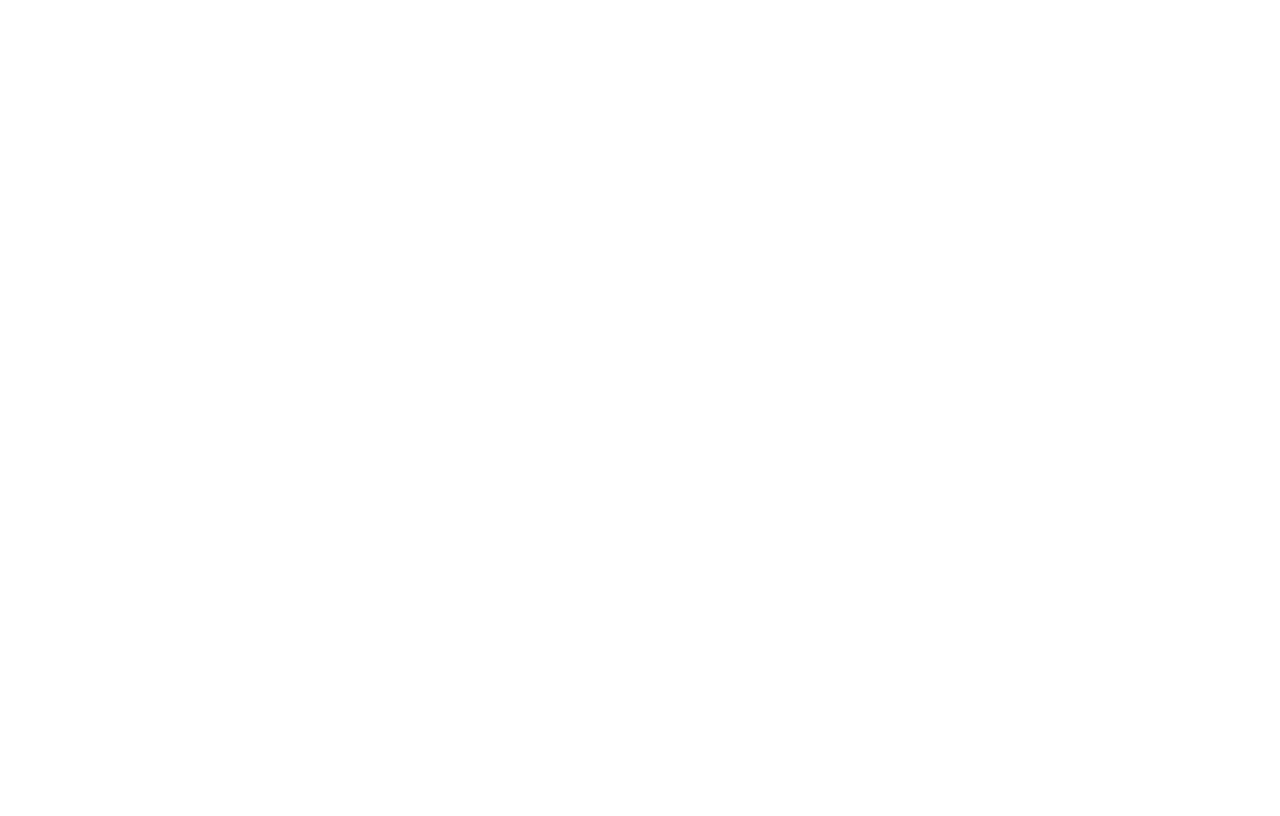
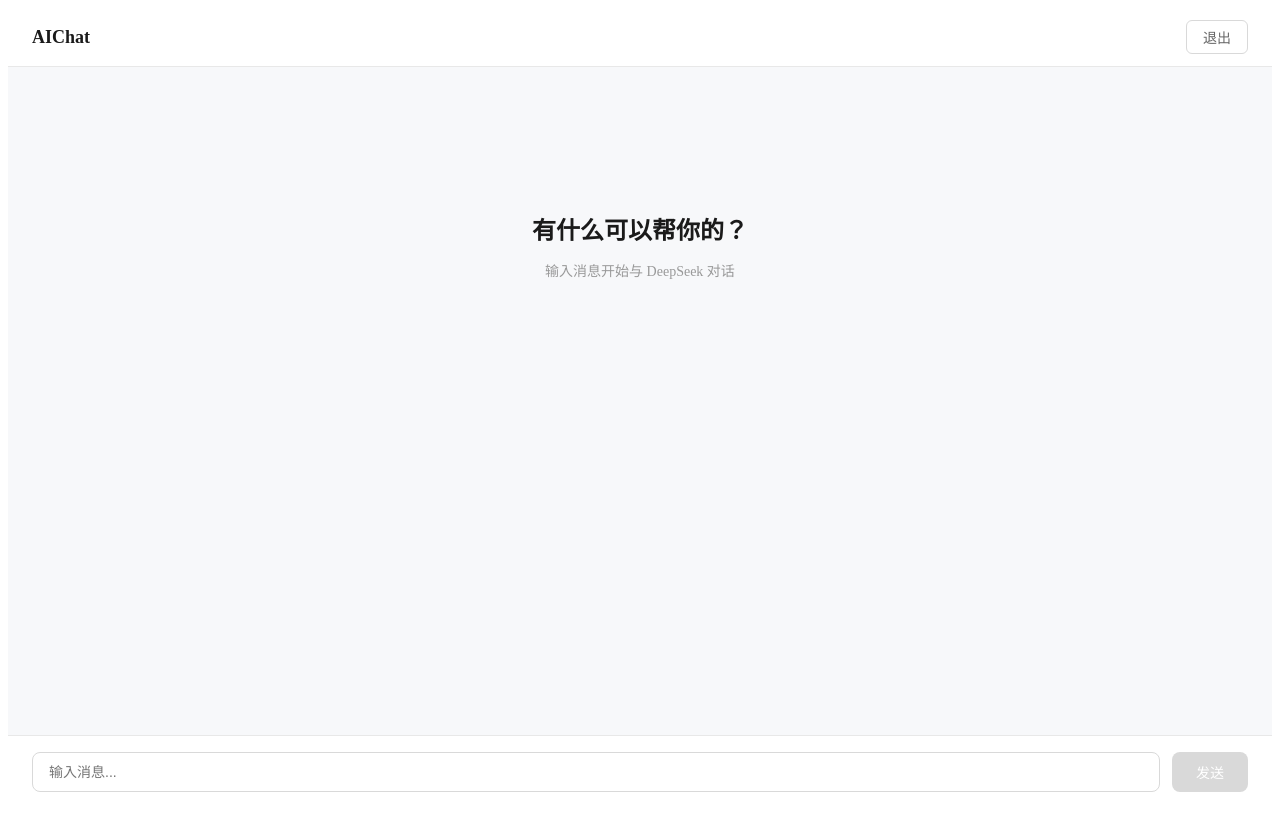
Before and after one commit to SeaExculbur/AIChat, a Vue app in the folder frontend/: page /chat in a window 1280 px wide. Built offline with nearby package versions, Linux system fonts and the light colour scheme.

Commit message:
feat: Chat 页消息气泡界面与发送逻辑，SSE 待接

```diff
--- a/frontend/src/views/Chat.vue
+++ b/frontend/src/views/Chat.vue
@@ -1,6 +1,266 @@
 <script setup>
+import { ref, nextTick } from 'vue'
+import { useRouter } from 'vue-router'
+
+const router = useRouter()
+
+// 消息列表——每条 { role: 'user'|'assistant', content: '...' }
+const messages = ref([])
+
+// 输入框内容
+const inputText = ref('')
+
+// 是否正在等待 AI 回复
+const isWaiting = ref(false)
+
+// 消息列表的 DOM 引用——用于自动滚到底部
+const messageBox = ref(null)
+
+// 滚到消息列表最底部
+const scrollToBottom = async () => {
+  await nextTick()
+  if (messageBox.value) {
+    messageBox.value.scrollTop = messageBox.value.scrollHeight
+  }
+}
+
+// 发送消息
+const sendMessage = async () => {
+  const text = inputText.value.trim()
+  if (!text || isWaiting.value) return
+
+  // ① 用户消息上屏
+  messages.value.push({ role: 'user', content: text })
+  inputText.value = ''
+  await scrollToBottom()
+
+  // ② 发请求、收流——下一阶段实现
+  // 现在先用假数据占位
+  isWaiting.value = true
+  // TODO: fetch SSE 流式通信
+}
 </script>
 
 <template>
+  <div class="chat-page">
 
+    <!-- ======== 顶部导航栏 ======== -->
+    <header class="topbar">
+      <span class="logo">AIChat</span>
+      <button class="logout-btn" @click="router.replace('/login')">退出</button>
+    </header>
+
+    <!-- ======== 消息列表 ======== -->
+    <div class="message-box" ref="messageBox">
+      <!-- 空状态提示 -->
+      <div v-if="messages.length === 0" class="empty-hint">
+        <h2>有什么可以帮你的？</h2>
+        <p>输入消息开始与 DeepSeek 对话</p>
+      </div>
+
+      <!-- 消息气泡 -->
+      <div
+        v-for="(msg, index) in messages"
+        :key="index"
+        :class="msg.role === 'user' ? 'user-bubble' : 'ai-bubble'">
+
+          <p>{{ msg.content }}</p>
+      </div>
+
+      <!-- 等待指示器 -->
+      <div v-if="isWaiting" class="ai-bubble">
+          <span class="dot">●</span>
+          <span class="dot">●</span>
+          <span class="dot">●</span>
+      </div>
+    </div>
+
+    <!-- ======== 底部输入区 ======== -->
+    <div class="input-bar">
+      <input
+        v-model="inputText"
+        type="text"
+        placeholder="输入消息..."
+        @keydown.enter="sendMessage"
+      />
+      <button
+        class="send-btn"
+        :disabled="!inputText.trim() || isWaiting"
+        @click="sendMessage"
+      >
+        发送
+      </button>
+    </div>
+
+  </div>
 </template>
+
+<style scoped>
+/* ======== 整体布局 ======== */
+.chat-page {
+  display: flex;
+  flex-direction: column;       /* 从上到下：导航 → 消息区 → 输入区 */
+  height: 100vh;                 /* 占满全屏 */
+  background-color: #f7f8fa;     /* 浅灰背景 */
+}
+
+/* ======== 顶部导航 ======== */
+.topbar {
+  display: flex;
+  justify-content: space-between;
+  align-items: center;
+  padding: 12px 24px;
+  background-color: #fff;
+  border-bottom: 1px solid #e8e8e8;
+}
+
+.logo {
+  font-size: 18px;
+  font-weight: 600;
+  color: #1a1a1a;
+}
+
+.logout-btn {
+  padding: 6px 16px;
+  border: 1px solid #d9d9d9;
+  border-radius: 6px;
+  background: #fff;
+  color: #666;
+  cursor: pointer;
+  font-size: 14px;
+}
+
+.logout-btn:hover {
+  color: #ff4d4f;
+  border-color: #ff4d4f;
+}
+
+/* ======== 消息列表 ======== */
+.message-box {
+  flex: 1;                       /* 占满剩余空间 */
+  overflow-y: auto;              /* 消息多了可滚动 */
+  padding: 24px 0;
+}
+
+/* 空状态 */
+.empty-hint {
+  text-align: center;
+  margin-top: 120px;
+}
+
+.empty-hint h2 {
+  font-size: 24px;
+  color: #1a1a1a;
+  margin-bottom: 8px;
+}
+
+.empty-hint p {
+  font-size: 14px;
+  color: #999;
+}
+
+
+/* ======== 用户气泡——靠右、蓝色 ======== */
+.user-bubble {
+  width: fit-content;
+  max-width: 70%;
+  margin-left: auto;                  /* 推到右边 */
+  background-color: #1677ff;
+  color: #fff;
+  border-radius: 12px;
+  border-bottom-right-radius: 4px;   /* 右下小尾巴 */
+  padding: 12px 16px;
+  margin-bottom: 16px;
+  font-size: 15px;
+  line-height: 1.6;
+  word-break: break-word;
+}
+
+.user-bubble p {
+  margin: 0;
+  white-space: pre-wrap;
+}
+
+/* ======== AI 气泡——靠左、白色 ======== */
+.ai-bubble {
+  width: fit-content;
+  max-width: 70%;
+  margin-right: auto;                 /* 推到左边 */
+  background-color: #fff;
+  border: 1px solid #e8e8e8;
+  border-radius: 12px;
+  border-bottom-left-radius: 4px;    /* 左下小尾巴 */
+  padding: 12px 16px;
+  margin-bottom: 16px;
+  font-size: 15px;
+  line-height: 1.6;
+  word-break: break-word;
+}
+
+.ai-bubble p {
+  margin: 0;
+  white-space: pre-wrap;
+}
+
+/* ======== 等待动画 ======== */
+.waiting {
+  display: flex;
+  gap: 6px;
+  padding: 14px 20px;
+}
+
+.dot {
+  font-size: 8px;
+  color: #999;
+  animation: blink 1.4s infinite;
+}
+
+.dot:nth-child(2) { animation-delay: 0.2s; }
+.dot:nth-child(3) { animation-delay: 0.4s; }
+
+@keyframes blink {
+  0%, 60%, 100% { opacity: 0.2; }
+  30% { opacity: 1; }
+}
+
+/* ======== 底部输入区 ======== */
+.input-bar {
+  display: flex;
+  gap: 12px;
+  padding: 16px 24px;
+  background-color: #fff;
+  border-top: 1px solid #e8e8e8;
+}
+
+.input-bar input {
+  flex: 1;
+  padding: 10px 16px;
+  border: 1px solid #d9d9d9;
+  border-radius: 8px;
+  font-size: 14px;
+  outline: none;
+}
+
+.input-bar input:focus {
+  border-color: #1677ff;
+}
+
+.send-btn {
+  padding: 10px 24px;
+  background-color: #1677ff;
+  color: #fff;
+  border: none;
+  border-radius: 8px;
+  font-size: 14px;
+  cursor: pointer;
+}
+
+.send-btn:hover {
+  background-color: #4096ff;
+}
+
+.send-btn:disabled {
+  background-color: #d9d9d9;
+  cursor: not-allowed;
+}
+</style>
--- a/frontend/src/views/Login.vue
+++ b/frontend/src/views/Login.vue
@@ -54,7 +54,7 @@
       </form>
 
       <div class="footer-link">
-        <router-link to="/register" href="/register">还没有注册？去注册</router-link>
+        <router-link to="/register">还没有注册？去注册</router-link>
       </div>
 
     </div>
```
Also changed, not shown: 1 other file (tests, documents, lock files or other folders).
